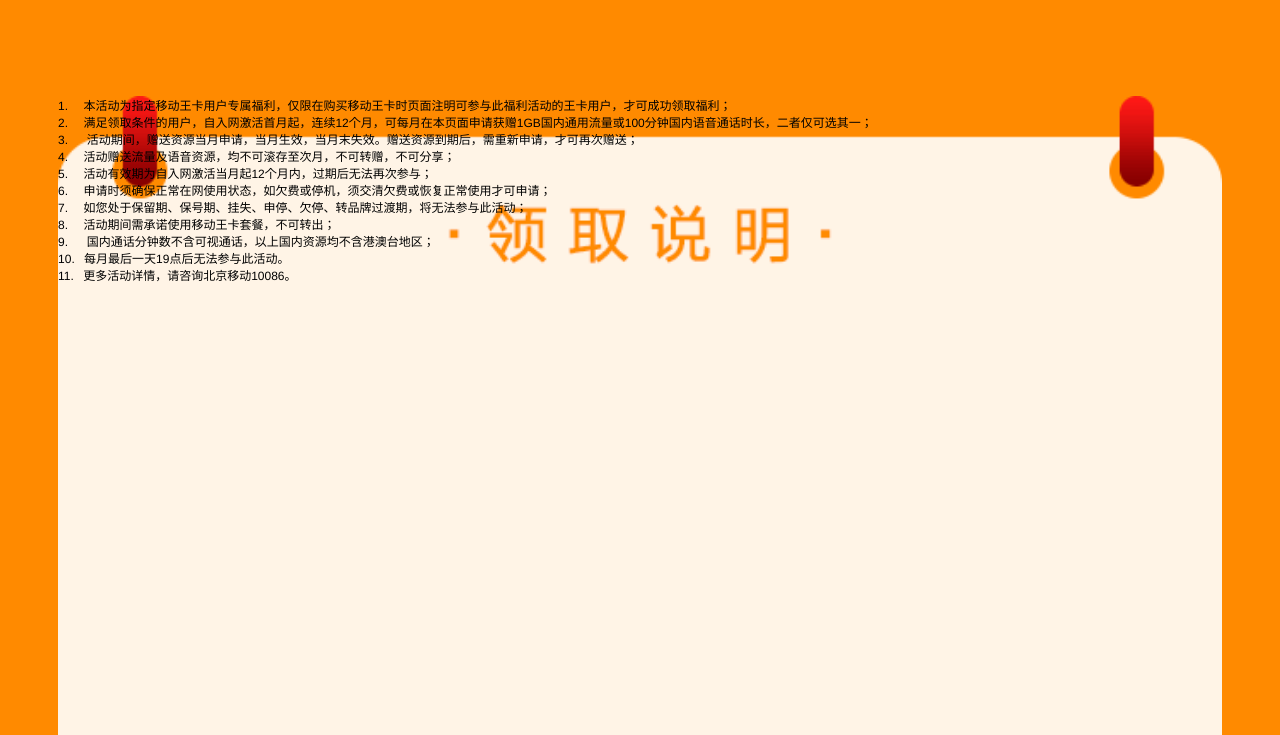
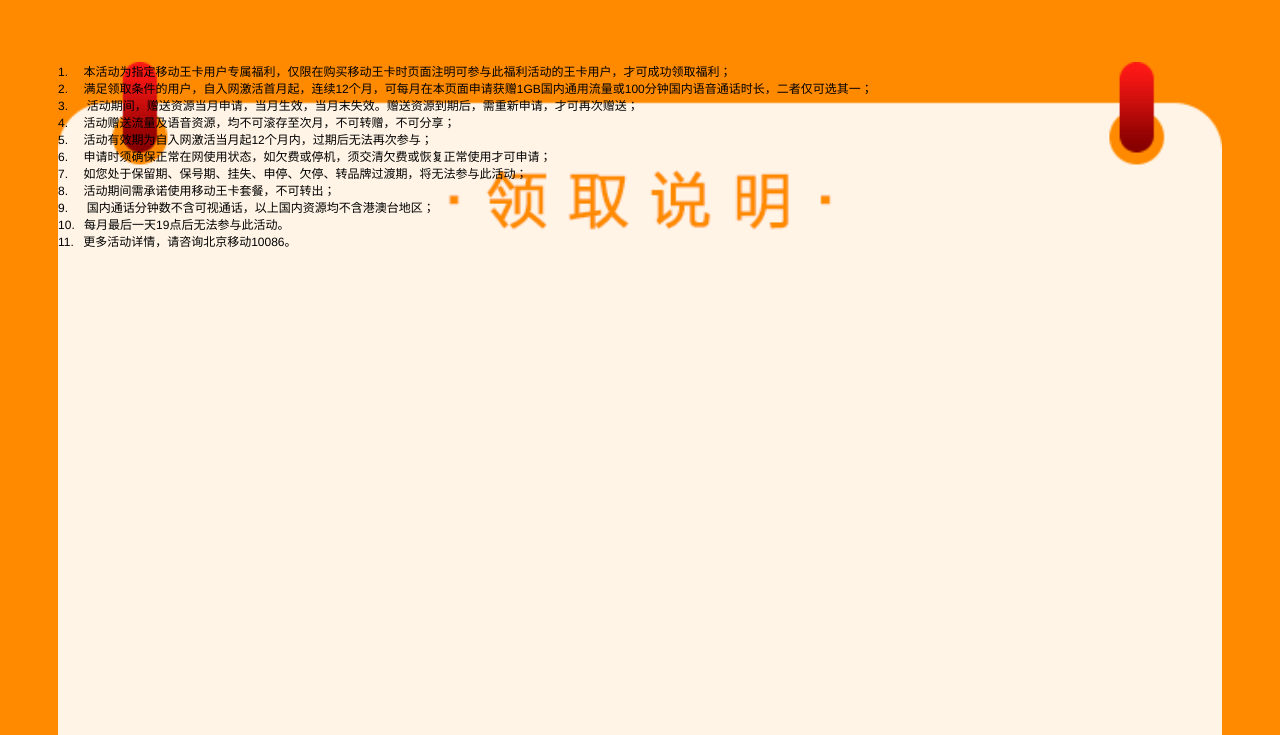
Before and after one commit to dongyameng12/dapai, a plain HTML site: page index.html in a window 1280 px wide. Shown: the part 2225-2960 px from the top of the page. Drawn offline with Linux system fonts and the light colour scheme.

Commit message:
对对对

```diff
--- a/css/styles.less
+++ b/css/styles.less
@@ -72,7 +72,11 @@ html,body{
                     overflow-y: hidden;
                     background: url(../images/fu_08.png) no-repeat center center;
                     background-size: cover;
-                    margin: 0.4rem auto;
+                    position: relative;
+                    left: 0;
+                    right: 0;
+                    margin: auto;
+                    top: .2rem;
                     >ul{
                         // padding-left: 0.75rem;
                         // padding-right: .2rem;
```
Also changed, not shown: css/styles.css.
